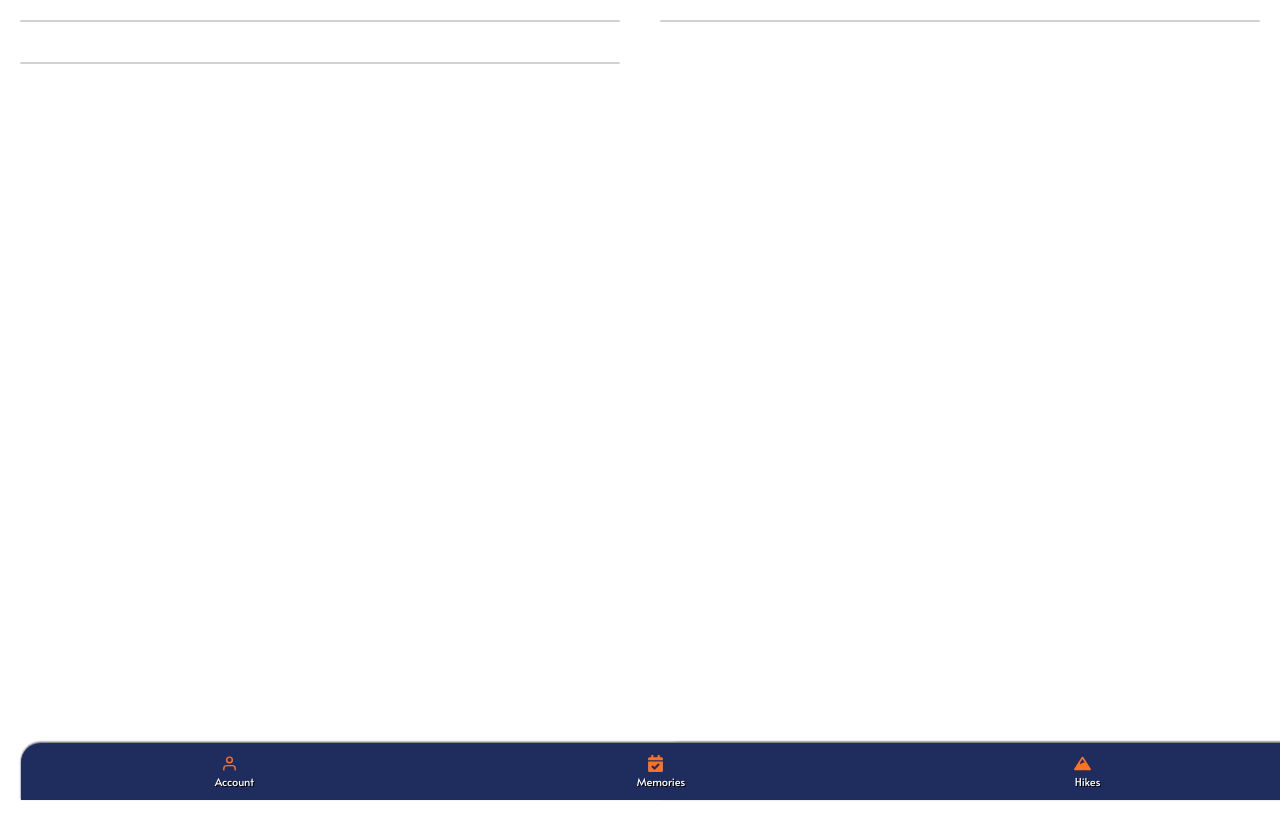
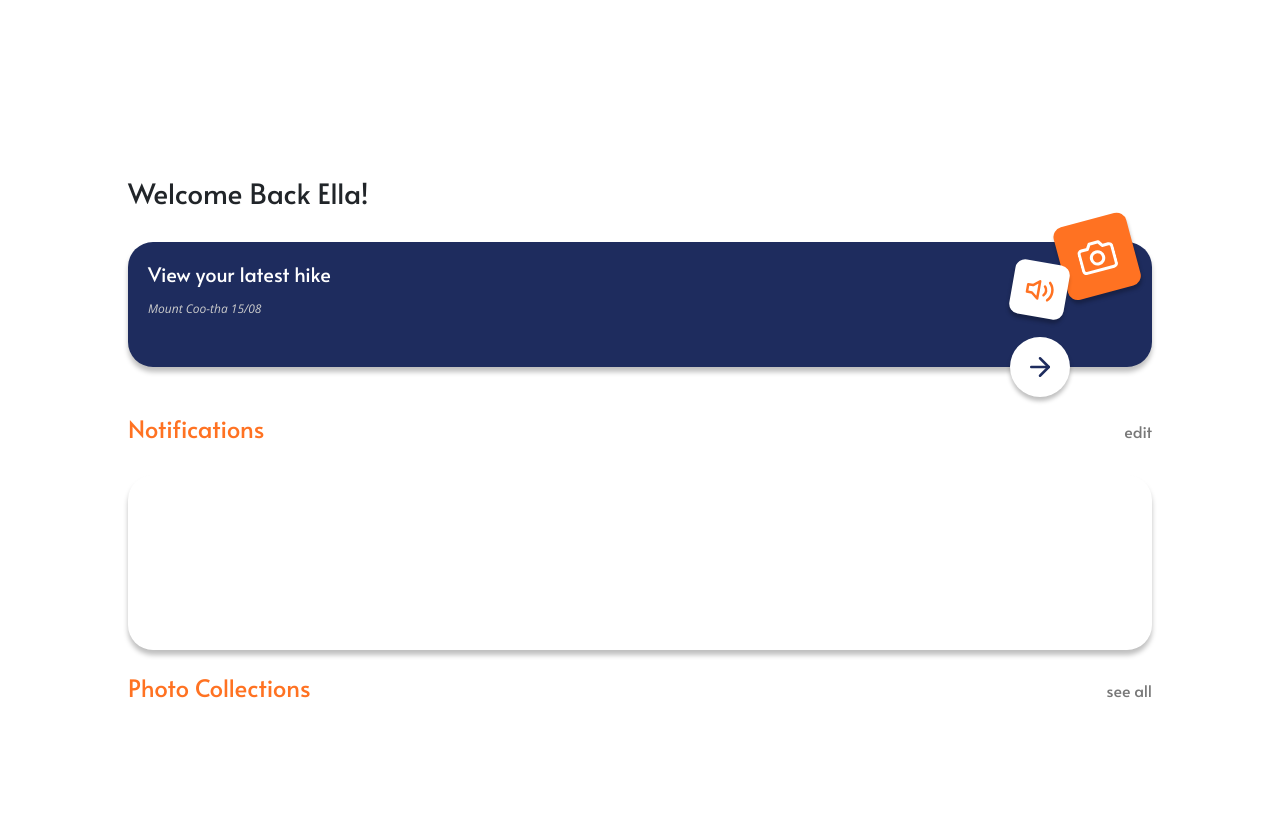
Before and after one commit to Turing-DECO3801/hiking-memory-frontend, a React (Create React App) app: page / in a window 1280 px wide. Before the commit the page ends 800 px from the top, so only its background shows below. Built offline with nearby package versions, Linux system fonts and the light colour scheme.

Commit message:
Added basic homepage layout

```diff
--- a/src/components/common/TextInput/TextInput.scss
+++ b/src/components/common/TextInput/TextInput.scss
@@ -10,7 +10,7 @@
     width: 260px;
     height: 45px;
 
-    background: $light-grey;
+    background: $off-white;
     box-shadow: 0px 1px 2px $low-opacity-black;
 }
 
@@ -23,7 +23,7 @@
 
 input {
     border:none;
-    background: $light-grey;
+    background: $off-white;
     height: 100%;
     width: 75%;
     color: $dark-grey;
--- a/src/pages/Home/Box.scss
+++ /dev/null
@@ -1,19 +0,0 @@
-.box {
-    margin: 20px;
-    box-shadow: 0px 12px 18px -6px rgba(0,0,0,0.3);
-}
-
-.title{
-    text-align: center
-}
-
-.grid{
-    min-height: 100%;
-    display: flex;
-    flex-wrap: wrap;
-    flex-direction: row;
-}
-
-.grid > div {
-    flex-basis: calc(49.99999999% - 40px)
-}
--- /dev/null
+++ b/src/pages/Home/Home.scss
@@ -0,0 +1,133 @@
+@import '../../styles/index';
+
+.home {
+    min-height: 100vh;
+    padding: 10%;
+}
+
+.section-header {
+    display: flex;
+    justify-content: space-between;
+    align-items: baseline;
+}
+
+h4 {
+    color: $orange;
+}
+
+span {
+    color: $dark-grey;
+    cursor: pointer;
+}
+
+/** All CSS for Latest Hike Box */
+
+.latest-hike {
+    position: relative;
+    width: 100%;
+    background: $dark-blue;
+    height: 125px;
+    border-radius: 25px;
+    box-shadow: 0px 5px 5px $low-opacity-black;
+    padding: 20px;
+}
+
+.latest-hike .left-half {
+    width: 50%;
+    height: 100%;
+}
+
+.latest-hike h5 {
+    color: $white;
+
+}
+
+.latest-hike text {
+    color: $light-grey;
+    font-size: 12px;
+}
+
+.latest-hike .notification-button {
+    position: absolute;
+    right: 8%;
+    bottom: -30px;
+    height: 60px;
+    width: 60px;
+    border-radius: 100%;
+
+    background: $white;
+    box-shadow: 0px 4px 4px $low-opacity-black;
+
+    display: flex;
+    justify-content: center;
+    align-items: center;
+
+    cursor: pointer;
+}
+
+.latest-hike .notification-button:hover {
+    background: $light-grey;
+}
+
+.latest-hike .arrow-right {
+    color: $dark-blue;
+    font-size: 30px;
+}
+
+.latest-hike .icons {
+    position: absolute;
+    right: 0;
+    transform: translate(-140px, -30px)
+}
+
+.latest-hike .icons .sound-icon-container {
+    position: absolute;
+    bottom: 0;
+    width: 55px;
+    height: 55px;
+    border-radius: 10px;
+    background: $white;
+    box-shadow: 0px 4px 4px $low-opacity-black;
+
+    display: flex;
+    justify-content: center;
+    align-items: center;
+    transform: rotate(10deg);
+}
+
+.latest-hike .icons .camera-icon-container {
+    position: absolute;
+    bottom: 0;
+    width: 75px;
+    height: 75px;
+    border-radius: 10px;
+    background: $orange;
+    box-shadow: 0px 4px 4px $low-opacity-black;
+
+    display: flex;
+    justify-content: center;
+    align-items: center;
+    transform: rotate(-15deg) translate(52px, -10px);
+}
+
+.icons .volume-icon {
+    font-size: 30px;
+    color: $orange;
+}
+
+.icons .camera-icon {
+    font-size: 37px;
+    color: $white;
+}
+
+/** All CSS for Notifications Box */
+
+.notifications {
+    position: relative;
+    width: 100%;
+    background: $white;
+    height: 175px;
+    border-radius: 25px;
+    box-shadow: 0px 5px 5px $low-opacity-black;
+    padding: 20px;
+}
--- a/src/pages/Home/Home.tsx
+++ b/src/pages/Home/Home.tsx
@@ -1,48 +1,56 @@
-import React, { useContext } from 'react';
+import React from 'react';
 import Navbar from '../../components/layout/Navbar/Navbar';
-import Map from '../../components/common/Map/Map';
-import { HikeContext } from '../../contexts/HikeContext';
-import Card from 'react-bootstrap/Card';
-import "./Box.scss"
-import { readFile } from 'fs/promises';
-
-interface Hike {
-  title: string,
-  path: any[],
-};
-
+import { FiArrowRight, FiVolume2, FiCamera } from 'react-icons/fi/'
+import "./Home.scss"
 
 const Home = () => {
-  const hikeContext = useContext(HikeContext);
 
-  const pathExample = [{ lat: 37, lng: -122 },
-    { lat: 37, lng: -121 },
-    { lat: 38, lng: -121 },
-    { lat: 38, lng: -122 }];
-
-  const hikeInfo = [
-    {title: 'Hike 1', path: pathExample},
-    {title: 'Hike 2', path: pathExample},
-    {title: 'Hike 3', path: pathExample}
-  ];
-
-
-
-  const renderCard = (hike: Hike, index: number) => {
-    return(
-      <Card style={{ width: '18rem' }} key={index} className="box">
-        <Navbar />
-        {/* <Map path={hike.path} audio={hike.path}/>
-        <Card.Body>
-          <Card.Title className="title">{hike.title}</Card.Title>
-        </Card.Body> */}
-      </Card>
-    )
+  const getName = () => {
+    return "Ella"
   }
 
   return (
-    <div className="grid">
-        {hikeInfo.map(renderCard)}
+    <div className="home">
+      <br />
+      <br />
+      <h3>Welcome Back {getName()}!</h3>
+      <br />
+
+      {/** Latest Hike Tab, could be abstracted later */}
+      <div className="latest-hike">
+        <div className="left-half">
+          <h5>View your latest hike</h5>
+          <text className="thin-text">Mount Coo-tha 15/08</text>
+        </div>
+        <div className="notification-button">
+          <FiArrowRight className="arrow-right"/>
+        </div>
+        <div className="icons">
+          <div className="camera-icon-container">
+            <FiCamera className="camera-icon" />
+          </div>
+          <div className="sound-icon-container">
+            <FiVolume2 className="volume-icon" />
+          </div>
+        </div>
+      </div>
+
+      <br />
+      <br />
+
+      {/** Notifications Tab */}
+      <div className="section-header">
+        <h4>Notifications</h4>
+        <span>edit</span>
+      </div>
+      <br />
+      <div className="notifications">
+      </div>
+      <br />
+      <div className="section-header">
+        <h4>Photo Collections</h4>
+        <span>see all</span>
+      </div>
     </div>
   );
 
--- a/src/pages/Login/Login.scss
+++ b/src/pages/Login/Login.scss
@@ -1,7 +1,6 @@
 .login {
-    height: 100vh;
+    min-height: 100vh;
     width: 100%;
-
     display: flex;
     justify-content: center;
     align-items: center;
--- a/src/styles/_variables.scss
+++ b/src/styles/_variables.scss
@@ -14,7 +14,8 @@ $dark-blue: #1E2C5E;
 $light-blue: #4784DE;
 $orange: #FF7222;
 $grey: #515151;
-$light-grey: #F8F8F8;
+$light-grey: #CCCCCC;
+$off-white: #F8F8F8;
 $white: #FFFFFF;
 $dark-grey: #787878;
 $low-opacity-black: rgba(0, 0, 0, 0.25);
--- a/src/styles/index.scss
+++ b/src/styles/index.scss
@@ -1,9 +1,13 @@
 @import 'variables';
 @import 'global';
-@import url('https://fonts.googleapis.com/css2?family=Alata&display=swap');
+@import url('https://fonts.googleapis.com/css2?family=Alata&family=Open+Sans:ital,wght@1,300&display=swap');
 
 * {
     margin: 0;
     box-sizing: border-box;
     font-family: 'Alata', sans-serif;
 }
+
+.thin-text {
+    font-family: 'Open Sans', sans-serif;
+}
```
Also changed, not shown: src/pages/Home copy/Home.tsx (+26 -0 lines).
